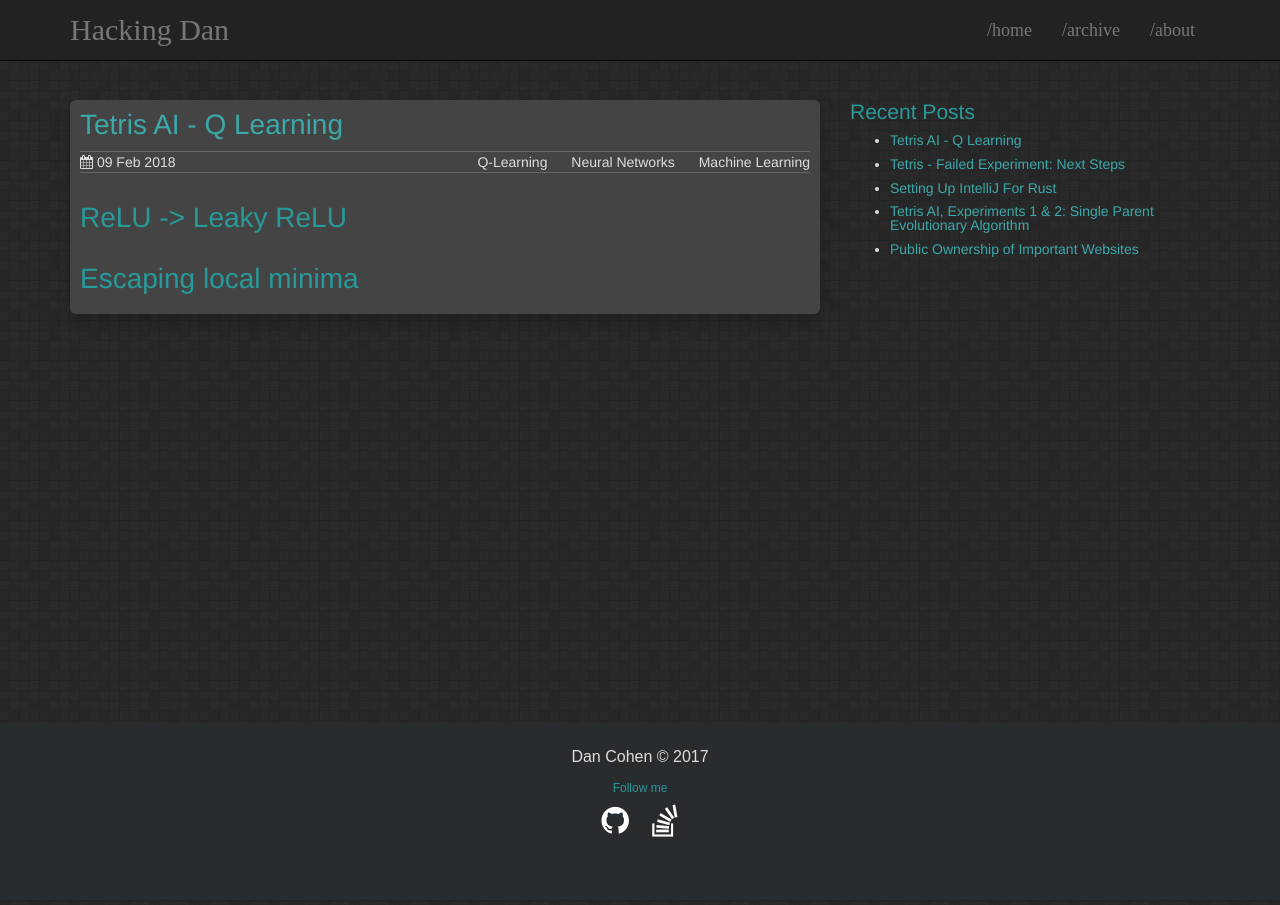
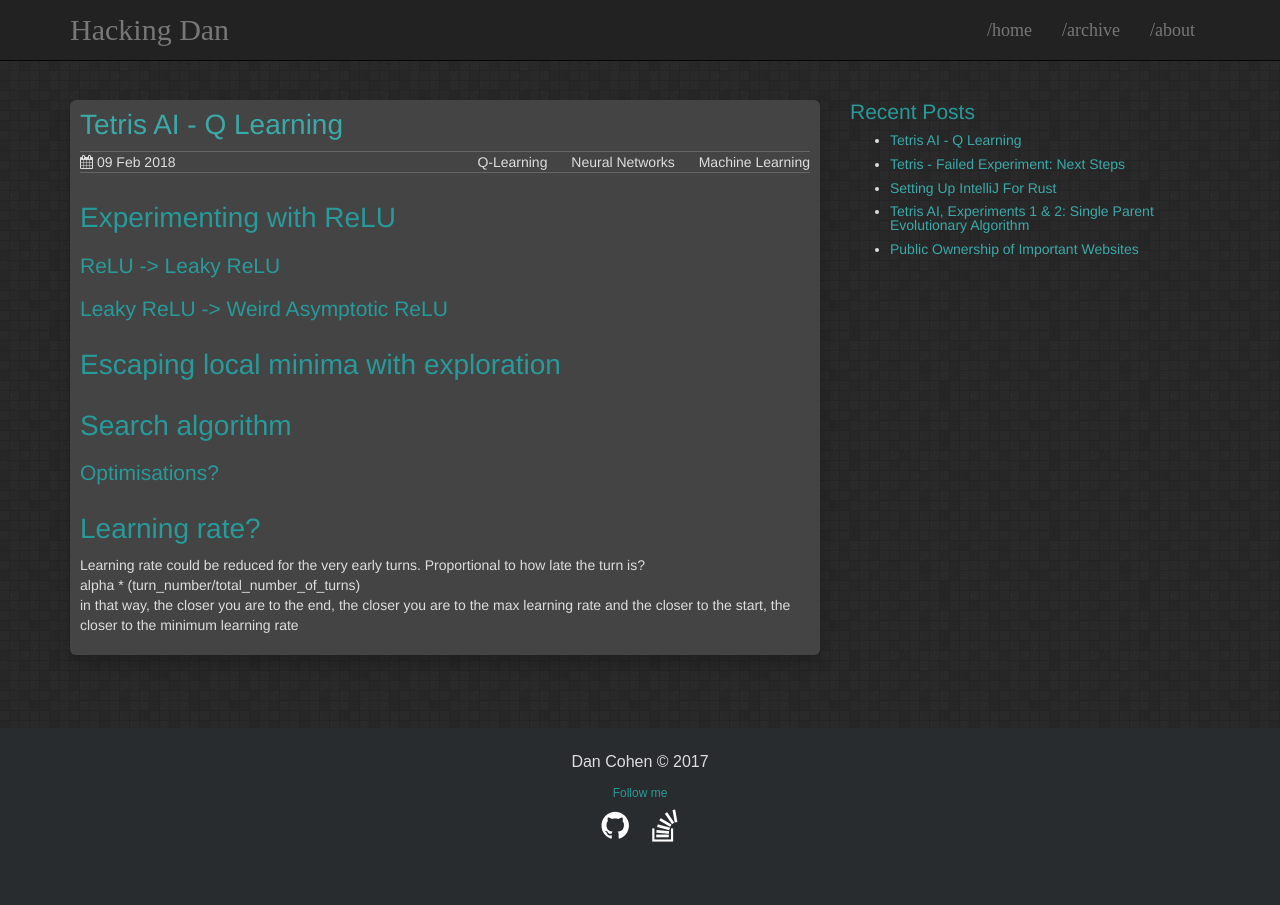
Before and after one commit to cohen990/cohen990.github.io, a Jekyll site: the page built from _posts/2018-02-09-tetris-q-learning.md, in a window 1280 px wide. Built offline with Jekyll 4.4.1, drawn with Linux system fonts in a browser that asks for light colours.

Commit message:
add idea for learning rate modifications based on turn number

```diff
--- a/_posts/2018-02-09-tetris-q-learning.md
+++ b/_posts/2018-02-09-tetris-q-learning.md
@@ -9,6 +9,16 @@ tags:
 - Machine Learning
 ---
 
-# ReLU -> Leaky ReLU
+# Experimenting with ReLU
+## ReLU -> Leaky ReLU
+## Leaky ReLU -> Weird Asymptotic ReLU
 
-# Escaping local minima
+# Escaping local minima with exploration
+
+# Search algorithm
+## Optimisations?
+
+# Learning rate?
+Learning rate could be reduced for the very early turns. Proportional to how late the turn is?
+alpha * (turn_number/total_number_of_turns)
+in that way, the closer you are to the end, the closer you are to the max learning rate and the closer to the start, the closer to the minimum learning rate
```
